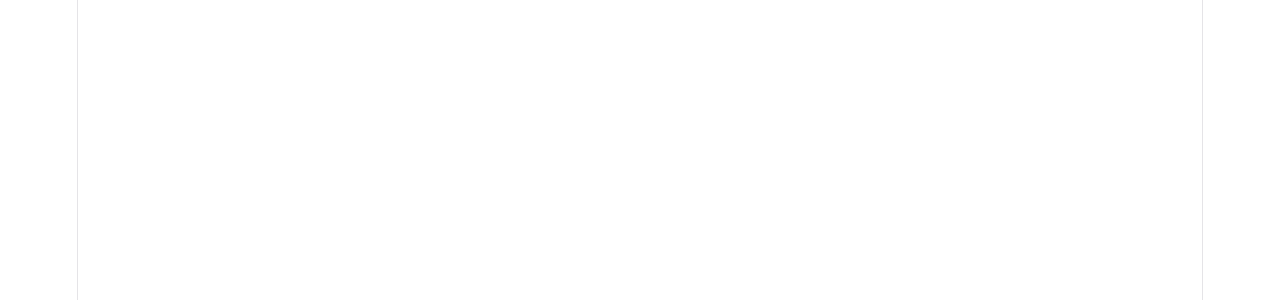
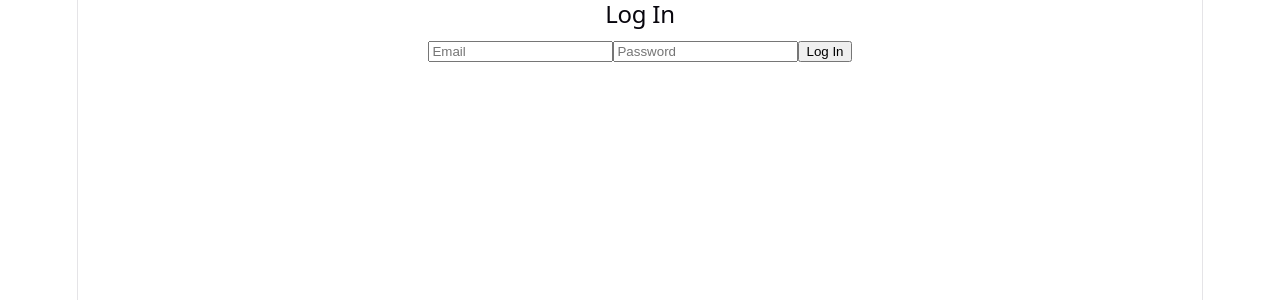
Before and after one commit to maria-scz/opportunitymatch, a React (Vite) app in the folder client/: page /login in a window 1280 px wide. Before the commit this address had no page. Shown: the top 300 px of the page. Built offline with nearby package versions, Linux system fonts and the light colour scheme.

Commit message:
day 11: login page, stores studentId in localStorage

```diff
--- a/client/src/App.jsx
+++ b/client/src/App.jsx
@@ -2,6 +2,7 @@
 import Landing from './pages/Landing';
 import Profile from './pages/Profile';
 import Search from './pages/Search';
+import Login from './pages/Login';
 
 function App() {
   return (
@@ -10,6 +11,7 @@
         <Route path="/" element={<Landing />} />
         <Route path="/profile" element={<Profile />} />
         <Route path="/search" element={<Search />} />
+        <Route path="/login" element={<Login />} />
       </Routes>
     </BrowserRouter>
   );
--- /dev/null
+++ b/client/src/pages/Login.jsx
@@ -0,0 +1,48 @@
+import { useState } from 'react';
+
+function Login() {
+  const [email, setEmail] = useState('');
+  const [password, setPassword] = useState('');
+  const [error, setError] = useState('');
+
+  async function handleLogin(e) {
+    e.preventDefault();
+    setError('');
+
+    // TODO 1: POST to http://localhost:3000/students/login with email + password
+    // in the body — same fetch shape as Day 2's practice POST, two awaits
+    const response = await fetch('http://localhost:3000/students/login', {
+        method: 'POST',
+        headers: {
+          'Content-Type': 'application/json'
+        },
+        body: JSON.stringify({ email, password })
+      });
+
+      const data = await response.json();
+
+    // TODO 2: if response.ok is false, setError('Invalid email or password') and return
+    // (response.ok is true for any 2xx status, false for 401/400/etc — a quick way
+    // to check success without checking the exact status code yourself)
+    if (!response.ok) {
+        setError('Invalid email or password');
+        return;
+      }
+
+    // TODO 3: otherwise, save data.id to localStorage:
+    // localStorage.setItem('studentId', data.id)
+    localStorage.setItem('studentId', data.id);
+  }
+
+  return (
+    <form onSubmit={handleLogin}>
+      <h2>Log In</h2>
+      {error && <p>{error}</p>}
+      <input value={email} onChange={(e) => setEmail(e.target.value)} placeholder="Email" />
+      <input type="password" value={password} onChange={(e) => setPassword(e.target.value)} placeholder="Password" />
+      <button type="submit">Log In</button>
+    </form>
+  );
+}
+
+export default Login;
```
Also changed, not shown: 1 other file (tests, documents, lock files or other folders).
